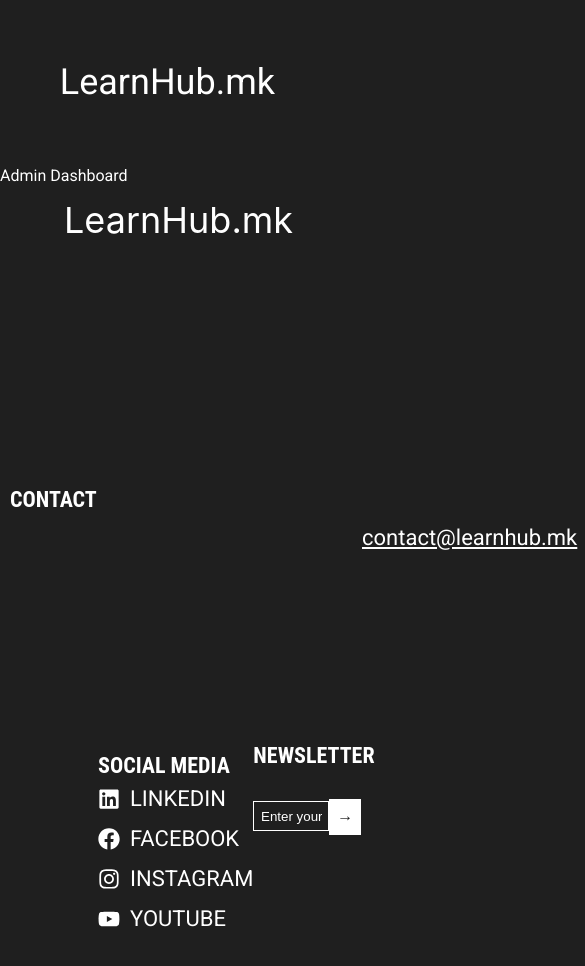
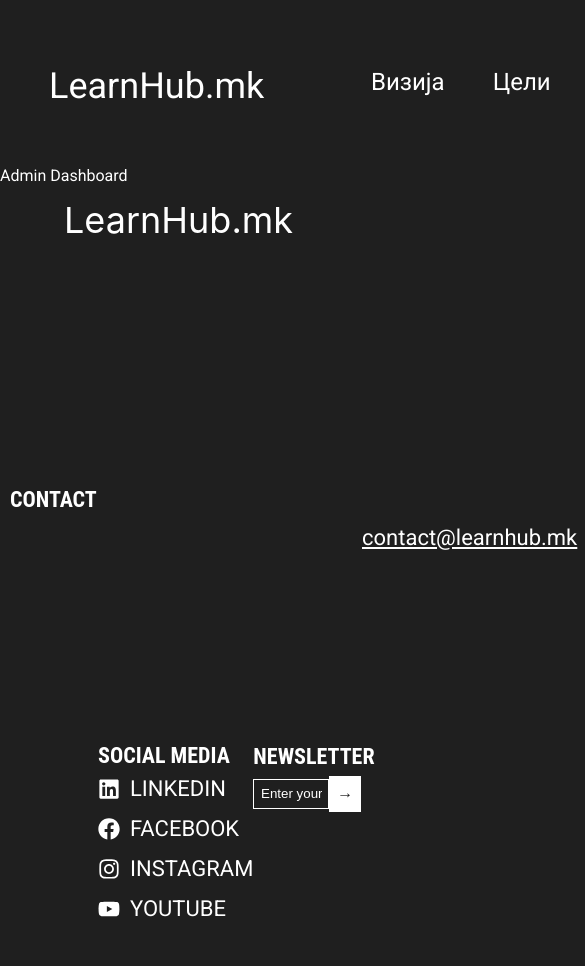
Before and after one commit to learnhubmk/app, a Next.js app: page /admin-dashboard in a window 390 px wide. Shown: the top 966 px of the page, 585 px wide, since content can reach past the window. Built offline with nearby package versions, Linux system fonts and the light colour scheme.

Commit message:
#69 Update Nav and Footer

```diff
--- a/components/reusable-components/footer/footer.module.scss
+++ b/components/reusable-components/footer/footer.module.scss
@@ -38,6 +38,16 @@
 
 .contactSection {
   padding-bottom: 8.18em;
+
+  & a {
+    font-family: 'Roboto', sans-serif;
+    font-weight: 300;
+    margin-right: 6.25em;
+    padding-left: 16em;
+    padding-bottom: 8em;
+    text-decoration: underline;
+    color: inherit;
+  }
 }
 
 .contactSection p:first-child {
@@ -49,15 +59,6 @@
   margin-bottom: 1.3em;
 }
 
-.contactSection a {
-  font-family: 'Roboto', sans-serif;
-  font-weight: 300;
-  margin-right: 6.25em;
-  padding-left: 16em;
-  padding-bottom: 8em;
-  text-decoration: underline;
-  color: inherit;
-}
 
 .socialMediaSection {
   flex: 2;
@@ -66,13 +67,12 @@
   text-transform: uppercase;
   padding-bottom: 2.5em;
   padding-left: 4em;
-}
 
-.socialMediaSection p {
+  & p {
     padding-bottom: 1.3em;
   }
 
-.socialMediaSection a {
+  & a{
     display: flex;
     align-items: center;
     margin-bottom: 12px;
@@ -82,17 +82,20 @@
     font-weight: 300;
     gap: 10px;
   }
+}
+
 
 .newsletterSection {
   flex: 2;
   font-family: 'Roboto Condensed', sans-serif;
   font-weight: 700;
   padding-bottom: 8em;
+
+  & p {
+    padding-bottom: 1.3em;
+  }
 }
 
-.newsletterSection p {
-  padding-bottom: 1.3em;
-}
 
 .newsletterSection input {
   background-color: var(--bg-color);
@@ -128,11 +131,13 @@
   .socialMediaSection,
   .newsletterSection {
     margin: 10px 0;
+
+    & p {
+      padding-bottom: 5px;
+    }
   }
 
-  .socialMediaSection p {
-    padding-bottom: 5px;
-  }
+
 
   .newsletterSection button {
     padding: 8px;
--- a/components/reusable-components/navigation/navigation.module.scss
+++ b/components/reusable-components/navigation/navigation.module.scss
@@ -66,7 +66,7 @@
 }
 
 @include respond-to('small') {
-  .navbarBrand {
+  .NavigationLogo {
     margin-left: 0.25em;
     width: 4em;
     height: 1em;
@@ -74,14 +74,14 @@
     left: 1.5em;
   }
 
-  .navLink1 {
+  .menuElements {
     margin-left: 2em;
     left: 5em;
   }
 }
 
 @include respond-to('medium') {
-  .navbarBrand {
+  .NavigationLogo {
     margin-left: 0.55em;
     width: 6.3em;
     height: 1.22em;
@@ -89,14 +89,14 @@
     left: 2.36em;
   }
 
-  .navLink1 {
+  .menuElements {
     margin-left: 4.16em;
     left: 10.41em;
   }
 }
 
 @include respond-to('large') {
-  .navbarBrand {
+  .NavigationLogo {
     margin-left: 0.55em;
     width: 6.3em;
     height: 1.22em;
@@ -104,14 +104,14 @@
     left: 2.36em;
   }
 
-  .navLink1 {
+  .menuElements {
     margin-left: 4.16em;
     left: 10.41em;
   }
 }
 
 @include respond-to('extra-large') {
-  .navbarBrand {
+  .NavigationLogo {
     margin-left: 0.55em;
     width: 6.3em;
     height: 1.22em;
@@ -119,7 +119,7 @@
     left: 2.36em;
   }
 
-  .navLink1 {
+  .menuElements {
     margin-left: 4.16em;
     left: 10.41em;
   }
```
Lines whose indentation alone changed are shown as unchanged.
